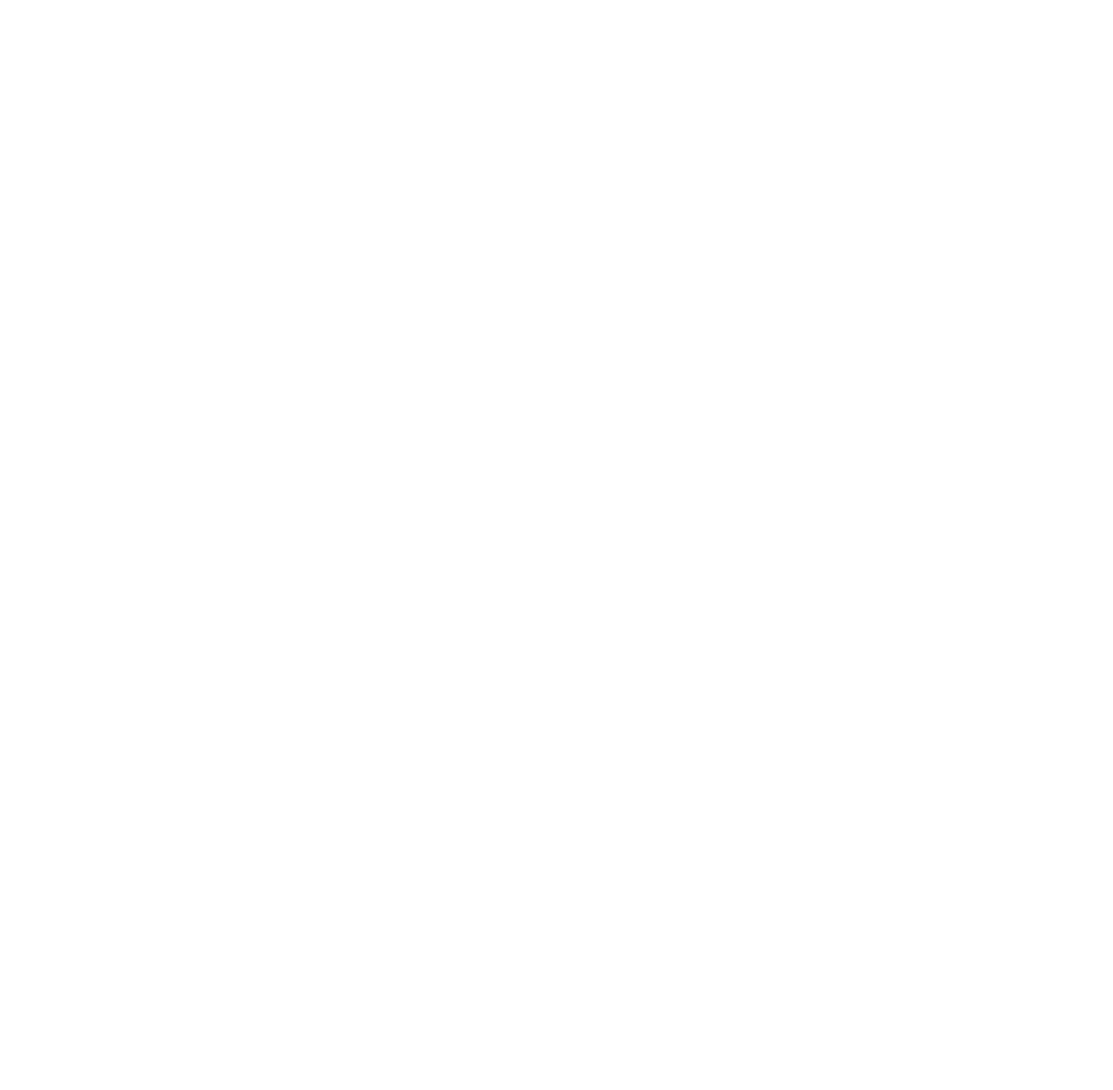
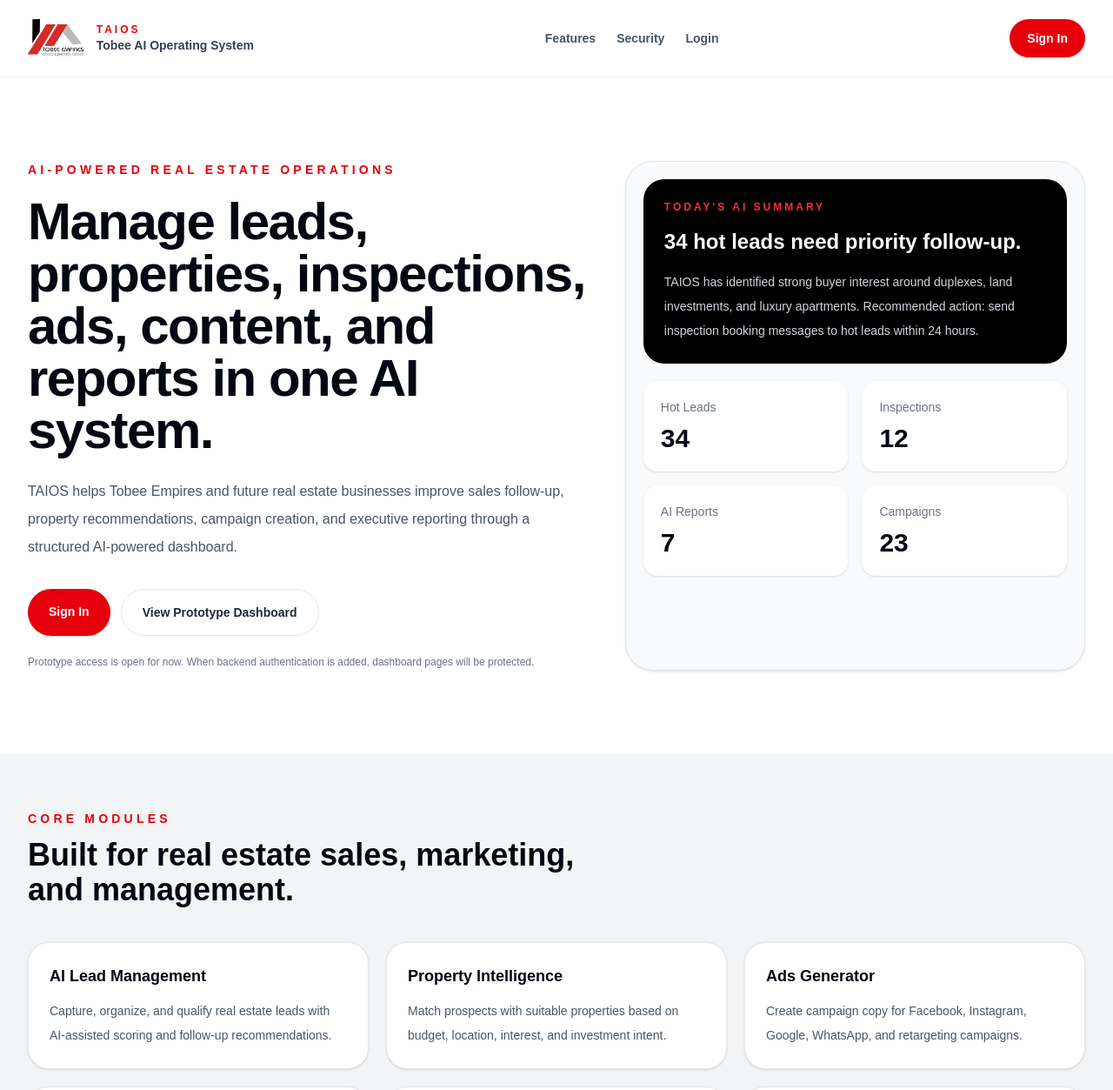
Before and after one commit to taios-dashboard/taios-dashboard, a Next.js app: page / in a window 1280 px wide. Before the commit this address had no page. Shown: the top 1253 px of the page at 87% size. Before the commit the page ends 800 px from the top, so only its background shows below. Built offline with nearby package versions, Linux system fonts and the light colour scheme.

Commit message:
Add public landing page

```diff
--- a/src/app/page.tsx
+++ b/src/app/page.tsx
@@ -1,5 +1,222 @@
-import { redirect } from "next/navigation";
+import Link from "next/link";
+import Image from "next/image";
+
+const features = [
+  {
+    title: "AI Lead Management",
+    description:
+      "Capture, organize, and qualify real estate leads with AI-assisted scoring and follow-up recommendations.",
+  },
+  {
+    title: "Property Intelligence",
+    description:
+      "Match prospects with suitable properties based on budget, location, interest, and investment intent.",
+  },
+  {
+    title: "Ads Generator",
+    description:
+      "Create campaign copy for Facebook, Instagram, Google, WhatsApp, and retargeting campaigns.",
+  },
+  {
+    title: "Content Generator",
+    description:
+      "Generate property captions, educational content, WhatsApp broadcasts, and sales messages.",
+  },
+  {
+    title: "Inspection Management",
+    description:
+      "Track inspection bookings, client schedules, and next-step reminders for the sales team.",
+  },
+  {
+    title: "Executive Reports",
+    description:
+      "View AI-assisted business summaries, lead performance, inspection pipeline, and marketing activity.",
+  },
+];
 
 export default function Home() {
-  redirect("/dashboard");
+  return (
+    <main className="min-h-screen bg-white text-gray-950">
+      <header className="border-b border-gray-100 bg-white">
+        <div className="mx-auto flex max-w-7xl items-center justify-between px-5 py-5 lg:px-8">
+          <div className="flex items-center gap-3">
+            <Image
+              src="/images/tobee-logo.jpg"
+              alt="Tobee Empires logo"
+              width={120}
+              height={50}
+              className="h-12 w-auto object-contain"
+              priority
+            />
+            <div>
+              <p className="text-xs font-bold uppercase tracking-[0.25em] text-red-600">
+                TAIOS
+              </p>
+              <p className="text-sm font-semibold text-gray-700">
+                Tobee AI Operating System
+              </p>
+            </div>
+          </div>
+
+          <nav className="hidden items-center gap-6 text-sm font-semibold text-gray-600 md:flex">
+            <a href="#features" className="hover:text-red-600">
+              Features
+            </a>
+            <a href="#security" className="hover:text-red-600">
+              Security
+            </a>
+            <Link href="/login" className="hover:text-red-600">
+              Login
+            </Link>
+          </nav>
+
+          <Link
+            href="/login"
+            className="rounded-full bg-red-600 px-5 py-3 text-sm font-bold text-white shadow-sm transition hover:bg-red-700"
+          >
+            Sign In
+          </Link>
+        </div>
+      </header>
+
+      <section className="mx-auto grid max-w-7xl gap-10 px-5 py-16 lg:grid-cols-[1.1fr_0.9fr] lg:px-8 lg:py-24">
+        <div>
+          <p className="text-sm font-bold uppercase tracking-[0.3em] text-red-600">
+            AI-powered real estate operations
+          </p>
+
+          <h1 className="mt-5 max-w-4xl text-4xl font-black tracking-tight text-gray-950 md:text-6xl">
+            Manage leads, properties, inspections, ads, content, and reports in
+            one AI system.
+          </h1>
+
+          <p className="mt-6 max-w-2xl text-base leading-8 text-gray-600">
+            TAIOS helps Tobee Empires and future real estate businesses improve
+            sales follow-up, property recommendations, campaign creation, and
+            executive reporting through a structured AI-powered dashboard.
+          </p>
+
+          <div className="mt-8 flex flex-col gap-3 sm:flex-row">
+            <Link
+              href="/login"
+              className="rounded-full bg-red-600 px-6 py-4 text-center text-sm font-bold text-white shadow-sm transition hover:bg-red-700"
+            >
+              Sign In
+            </Link>
+
+            <Link
+              href="/dashboard"
+              className="rounded-full border border-gray-200 px-6 py-4 text-center text-sm font-bold text-gray-800 transition hover:bg-gray-50"
+            >
+              View Prototype Dashboard
+            </Link>
+          </div>
+
+          <p className="mt-5 text-xs leading-5 text-gray-500">
+            Prototype access is open for now. When backend authentication is
+            added, dashboard pages will be protected.
+          </p>
+        </div>
+
+        <div className="rounded-[2rem] border border-gray-200 bg-gray-50 p-5 shadow-sm">
+          <div className="rounded-[1.5rem] bg-black p-6 text-white">
+            <p className="text-xs font-bold uppercase tracking-[0.25em] text-red-500">
+              Today&apos;s AI Summary
+            </p>
+            <h2 className="mt-4 text-2xl font-bold">
+              34 hot leads need priority follow-up.
+            </h2>
+            <p className="mt-4 text-sm leading-7 text-gray-300">
+              TAIOS has identified strong buyer interest around duplexes, land
+              investments, and luxury apartments. Recommended action: send
+              inspection booking messages to hot leads within 24 hours.
+            </p>
+          </div>
+
+          <div className="mt-5 grid gap-4 sm:grid-cols-2">
+            <div className="rounded-2xl bg-white p-5 shadow-sm">
+              <p className="text-sm text-gray-500">Hot Leads</p>
+              <p className="mt-2 text-3xl font-black text-gray-950">34</p>
+            </div>
+            <div className="rounded-2xl bg-white p-5 shadow-sm">
+              <p className="text-sm text-gray-500">Inspections</p>
+              <p className="mt-2 text-3xl font-black text-gray-950">12</p>
+            </div>
+            <div className="rounded-2xl bg-white p-5 shadow-sm">
+              <p className="text-sm text-gray-500">AI Reports</p>
+              <p className="mt-2 text-3xl font-black text-gray-950">7</p>
+            </div>
+            <div className="rounded-2xl bg-white p-5 shadow-sm">
+              <p className="text-sm text-gray-500">Campaigns</p>
+              <p className="mt-2 text-3xl font-black text-gray-950">23</p>
+            </div>
+          </div>
+        </div>
+      </section>
+
+      <section id="features" className="bg-gray-100 px-5 py-16 lg:px-8">
+        <div className="mx-auto max-w-7xl">
+          <div className="max-w-2xl">
+            <p className="text-sm font-bold uppercase tracking-[0.3em] text-red-600">
+              Core Modules
+            </p>
+            <h2 className="mt-3 text-3xl font-black text-gray-950 md:text-4xl">
+              Built for real estate sales, marketing, and management.
+            </h2>
+          </div>
+
+          <div className="mt-10 grid gap-5 md:grid-cols-2 xl:grid-cols-3">
+            {features.map((feature) => (
+              <div
+                key={feature.title}
+                className="rounded-3xl border border-gray-200 bg-white p-6 shadow-sm"
+              >
+                <h3 className="text-lg font-bold text-gray-950">
+                  {feature.title}
+                </h3>
+                <p className="mt-3 text-sm leading-7 text-gray-600">
+                  {feature.description}
+                </p>
+              </div>
+            ))}
+          </div>
+        </div>
+      </section>
+
+      <section id="security" className="px-5 py-16 lg:px-8">
+        <div className="mx-auto grid max-w-7xl gap-8 rounded-[2rem] border border-gray-200 bg-white p-8 shadow-sm lg:grid-cols-[0.9fr_1.1fr]">
+          <div>
+            <p className="text-sm font-bold uppercase tracking-[0.3em] text-red-600">
+              Security-aware foundation
+            </p>
+            <h2 className="mt-3 text-3xl font-black text-gray-950">
+              Designed to connect to a protected backend.
+            </h2>
+          </div>
+
+          <div className="grid gap-4 md:grid-cols-2">
+            {[
+              "Authentication-ready login",
+              "Role-based access planning",
+              "No secret keys in frontend",
+              "Backend-owned AI calls",
+              "Swagger/OpenAPI planned",
+              "Audit logs and API protection planned",
+            ].map((item) => (
+              <div
+                key={item}
+                className="rounded-2xl bg-gray-50 p-4 text-sm font-semibold text-gray-700"
+              >
+                {item}
+              </div>
+            ))}
+          </div>
+        </div>
+      </section>
+
+      <footer className="border-t border-gray-100 px-5 py-8 text-center text-sm text-gray-500">
+        TAIOS — Tobee AI Operating System. Prototype frontend for Tobee Empires.
+      </footer>
+    </main>
+  );
 }
```
